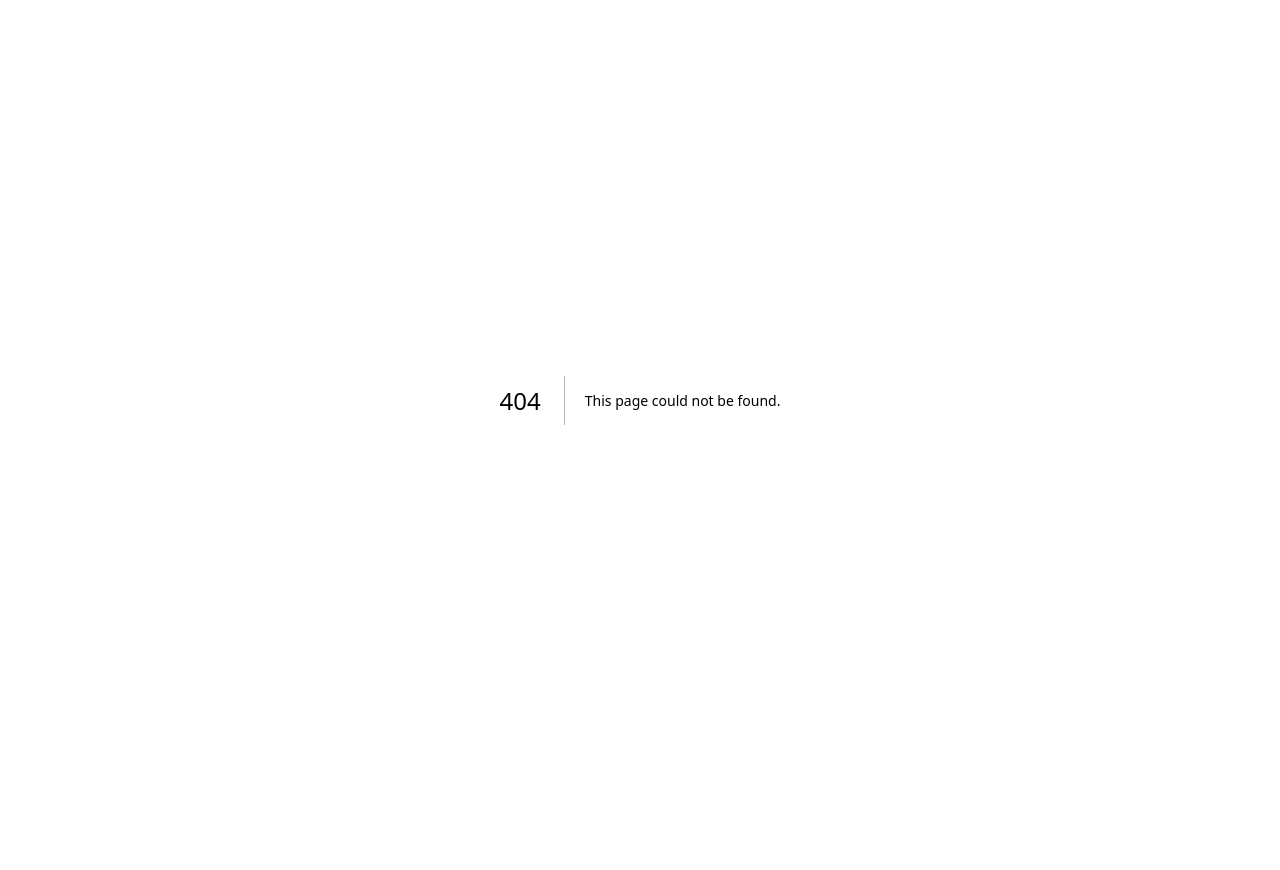
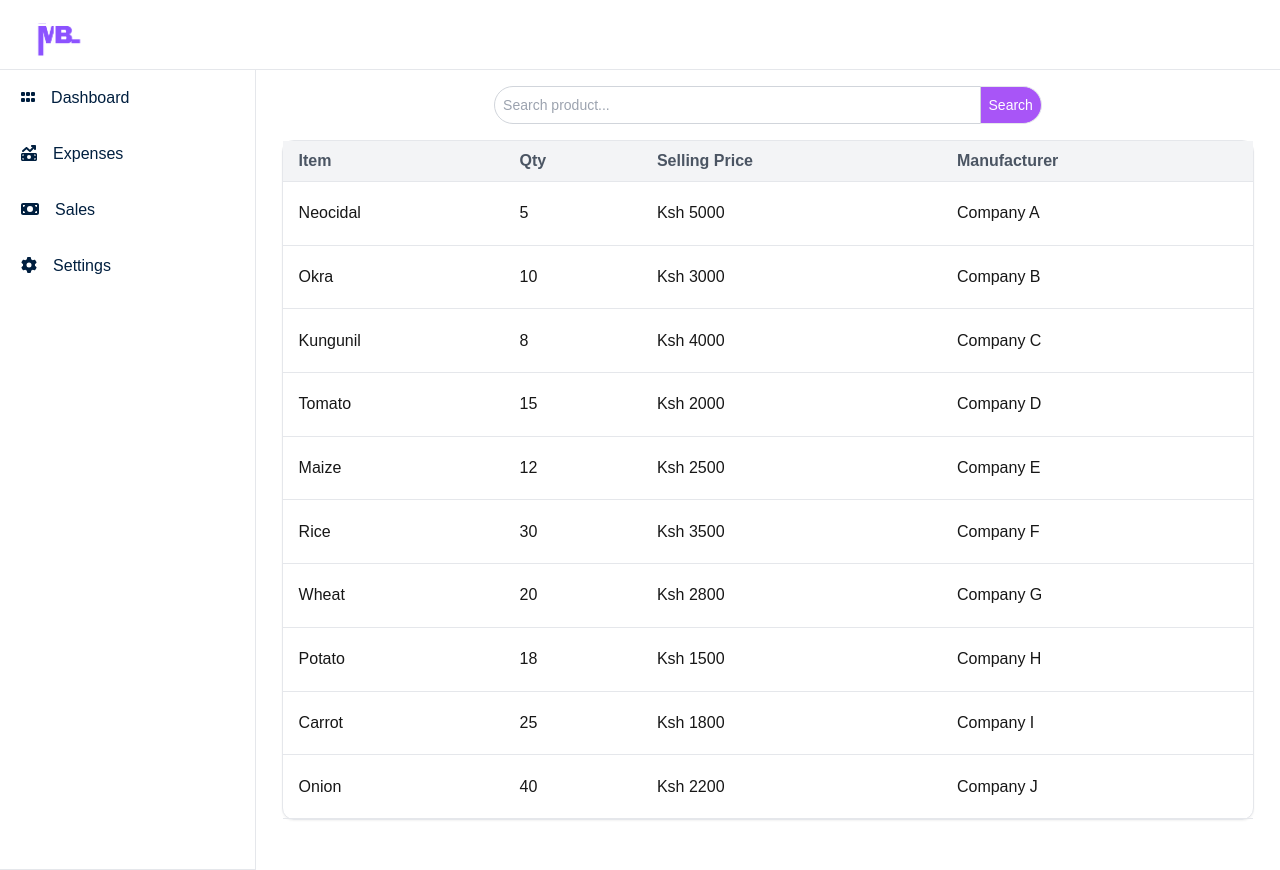
Before and after one commit to CHIGODI/BusinessManager, a Next.js app in the folder mybiz-frontend/: page /sale in a window 1280 px wide. Before the commit this address had no page. Before the commit the page ends 800 px from the top, so only its background shows below. Built offline with nearby package versions, Linux system fonts and the light colour scheme.

Commit message:
Seperate sidenav and navbar to components

```diff
--- /dev/null
+++ b/mybiz-frontend/app/components/navbar.js
@@ -0,0 +1,15 @@
+import Image from "next/image";
+export default function NavBar(){
+    return(
+        <nav className="relative h-[70px] flex items-center justify-between border-b">
+            <div className='w-[20%] h-full flex items-center pl-[2%]'>
+                <Image
+                    src="/Images/myBIZ.png"
+                    alt="MyBiz Logo"
+                    width={60}
+                    height={40}
+                />
+            </div>
+        </nav>
+    )
+}
--- /dev/null
+++ b/mybiz-frontend/app/components/sidenav.js
@@ -0,0 +1,24 @@
+import Link from 'next/link';
+import { FontAwesomeIcon } from "@fortawesome/react-fontawesome";
+import { faGrip, faMoneyBill, faMoneyBillTrendUp, faGear } from "@fortawesome/free-solid-svg-icons";
+
+export default function SideNav(){
+    return(
+        <div className="w-[20%] border-r border-b shadow-right-sm">
+            <ul className='flex flex-col justify-start'>
+                <li className='links'>
+                    <Link href="/Home"><FontAwesomeIcon className='text-base mr-4 text-[#001F3F]' icon={faGrip} />Dashboard</Link>
+                </li>
+                <li className='links'>
+                    <Link href="/Home"><FontAwesomeIcon className='text-base mr-4 text-[#001F3F]' icon={faMoneyBillTrendUp} />Expenses</Link>
+                </li>
+                <li className='links'>
+                    <Link href="/dashboard"><FontAwesomeIcon className='text-base mr-4 text-[#001F3F]' icon={faMoneyBill} />Sales</Link>
+                </li>
+                <li className='links'>
+                    <Link href="/dashboard"><FontAwesomeIcon className='text-base mr-4 text-[#001F3F]' icon={faGear} />Settings</Link>
+                </li>
+            </ul>
+        </div>
+    )
+}
--- a/mybiz-frontend/app/dashboard/page.js
+++ b/mybiz-frontend/app/dashboard/page.js
@@ -1,5 +1,5 @@
-import Link from 'next/link';
-import Image from "next/image";
+import SideNav from '../components/sidenav';
+import NavBar from '../components/navbar';
 import { FontAwesomeIcon } from "@fortawesome/react-fontawesome";
 import { faCartShopping, faGrip, faMoneyBill, faMoneyBillTrendUp, faGear, faArrowUpRightFromSquare, faCoins, faBox } from "@fortawesome/free-solid-svg-icons";
 
@@ -7,33 +7,9 @@ import { faCartShopping, faGrip, faMoneyBill, faMoneyBillTrendUp, faGear, faArro
 export default function Dashboard(){
     return(
         <div className="h-screen box-border">
-            <nav className="relative h-[70px] flex items-center justify-between border-b">
-                <div className='w-[20%] h-full flex items-center pl-[2%]'>
-                    <Image
-                        src="/Images/myBIZ.png"
-                        alt="MyBiz Logo"
-                        width={60}
-                        height={40}
-                    />
-                </div>
-            </nav>
+           <NavBar />
             <div className="flex flex-row w-full h-screen">
-                <div className="w-[20%] border-r border-b shadow-right-sm">
-                    <ul className='flex flex-col justify-start'>
-                        <li className='links'>
-                            <Link href="/Home"><FontAwesomeIcon className='text-base mr-4 text-[#001F3F]' icon={faGrip} />Dashboard</Link>
-                        </li>
-                        <li className='links'>
-                            <Link href="/Home"><FontAwesomeIcon className='text-base mr-4 text-[#001F3F]' icon={faMoneyBillTrendUp} />Expenses</Link>
-                        </li>
-                        <li className='links'>
-                            <Link href="/dashboard"><FontAwesomeIcon className='text-base mr-4 text-[#001F3F]' icon={faMoneyBill} />Sales</Link>
-                        </li>
-                        <li className='links'>
-                            <Link href="/dashboard"><FontAwesomeIcon className='text-base mr-4 text-[#001F3F]' icon={faGear} />Settings</Link>
-                        </li>
-                    </ul>
-                </div>
+                <SideNav />
                 <main className='w-[80%] pr-[5%] pl-[5%] pt-[5%] flex flex-row flex-wrap gap-4'>
                     <div className='cards flex flex-col justify-center'>
                         <h5 className='text-center text-[#001F3F]'>
--- a/mybiz-frontend/app/Sale/page.js
+++ b/mybiz-frontend/app/sale/page.js
@@ -2,6 +2,8 @@
 import { useState } from 'react';
 import axios from 'axios';
 import Link from 'next/link';
+import NavBar from '../components/navbar';
+import SideNav from '../components/sidenav';
 
 export default function SalePage() {
 
@@ -20,28 +22,9 @@ export default function SalePage() {
 
     return (
         <div className="h-screen">
-            <nav className="relative h-[70px] flex items-center justify-between border-b">
-                <div className='w-[20%] h-full flex items-center justify-center'>
-                    <p className='font-bold text-gray-500'>myBIZ</p>
-                </div>
-            </nav>
+            <NavBar />
             <div className="flex flex-row w-full h-screen">
-                <div className="w-[20%] border-r border-b">
-                    <ul>
-                        <li className='links'>
-                            <Link href="/Home">Dashboard</Link>
-                        </li>
-                        <li className='links'>
-                            <Link href="/Home">Expenses</Link>
-                        </li>
-                        <li className='links'>
-                            <Link href="/dashboard">Sales</Link>
-                        </li>
-                        <li className='links'>
-                            <Link href="/dashboard">Settings</Link>
-                        </li>
-                    </ul>
-                </div>
+                <SideNav />
                 <div className="w-[80%] pl-[2%] pr-[2%] h-full">
                     <div className="w-full flex justify-center items-center">
                         <input
```
